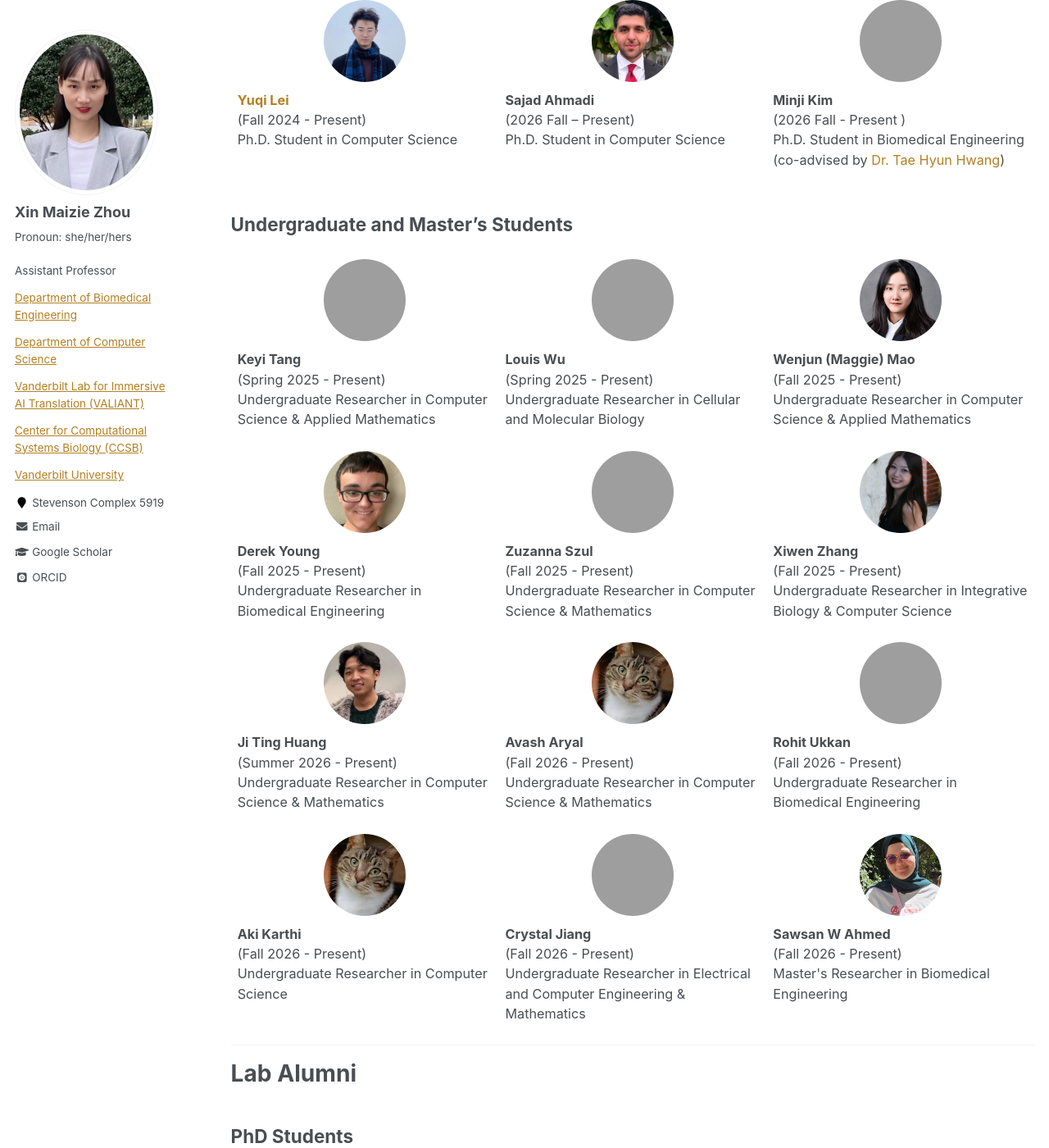
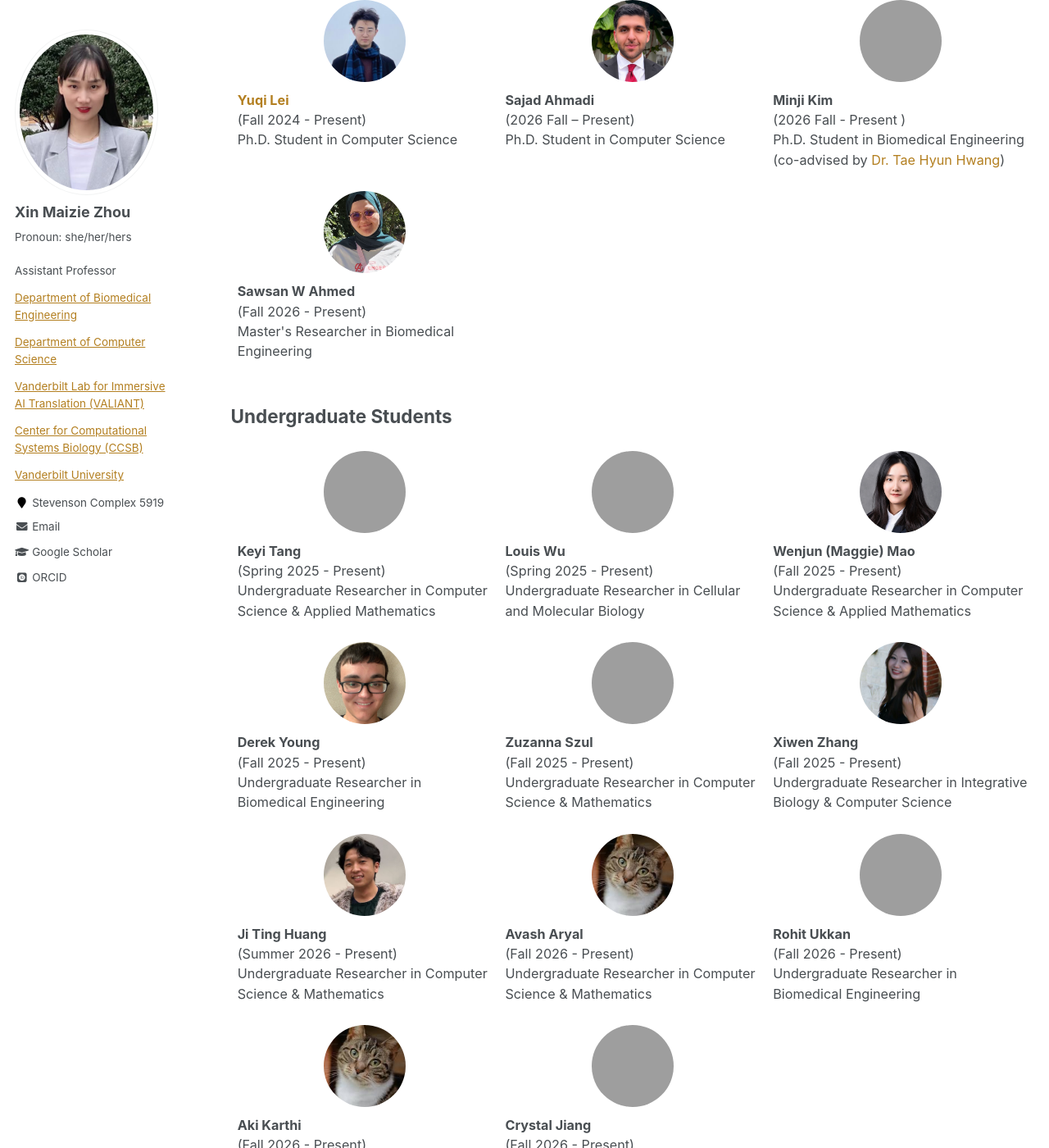
Before and after one commit to maiziezhoulab/Maiziezhoulab.github.io, a Jekyll site: the page built from _pages/LabMembers.md, in a window 1280 px wide and 1400 px high, scrolled down 1090 px, cut to the strip 0-1400 px from the top of the window. Shown: the whole strip at 82% size. Built offline with Jekyll 4.4.1, drawn with Linux system fonts in a browser that asks for light colours; some web fonts are replaced; grey boxes are pictures that could not be loaded.

Commit message:
Update LabMembers.md

```diff
--- a/_pages/LabMembers.md
+++ b/_pages/LabMembers.md
@@ -81,12 +81,25 @@ author_profile: true
         (co-advised by <a href="https://www.hwanglab.org/people" target="_blank">Dr. Tae Hyun Hwang</a>)
     </td>
  </tr>
+ <tr>
+    <td>
+        <div style="text-align: center">
+            <img src="/images/students/sawsan2026.jpg" class="student-profile-pic">
+        </div>
+        <b>Sawsan W Ahmed</b> <br>(Fall 2026 - Present) <br>
+        Master's Researcher in Biomedical Engineering
+    </td>
+
+
+
+ </tr>
+
 </table>
 
 
 
 
-## Undergraduate and Master's Students
+## Undergraduate Students
 <table style="border-collapse: collapse; table-layout: fixed; vertical-align: top;">
  <tr>
 
@@ -189,13 +202,6 @@ author_profile: true
         Undergraduate Researcher in Electrical and Computer Engineering & Mathematics
     </td>
 
-    <td>
-        <div style="text-align: center">
-            <img src="/images/students/sawsan2026.jpg" class="student-profile-pic">
-        </div>
-        <b>Sawsan W Ahmed</b> <br>(Fall 2026 - Present) <br>
-        Master's Researcher in Biomedical Engineering
-    </td>
 
 
 </tr>
```
